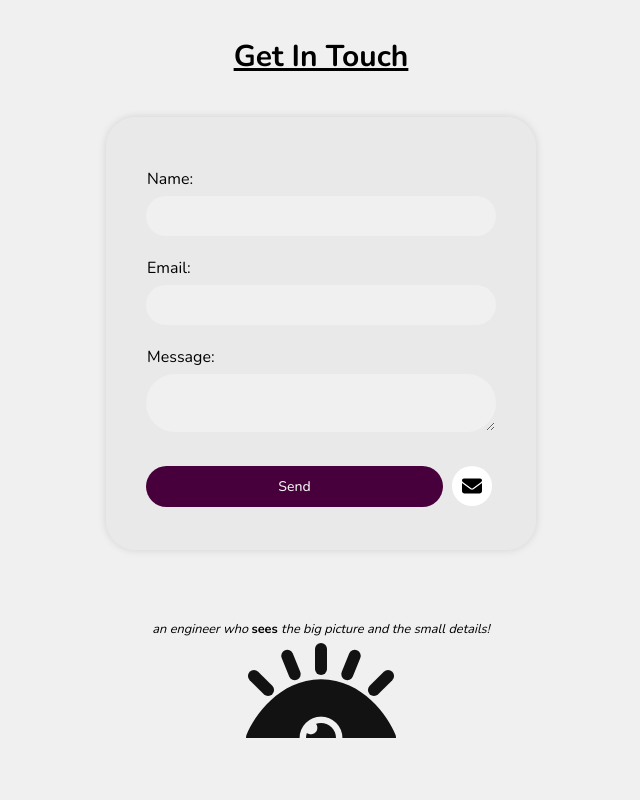
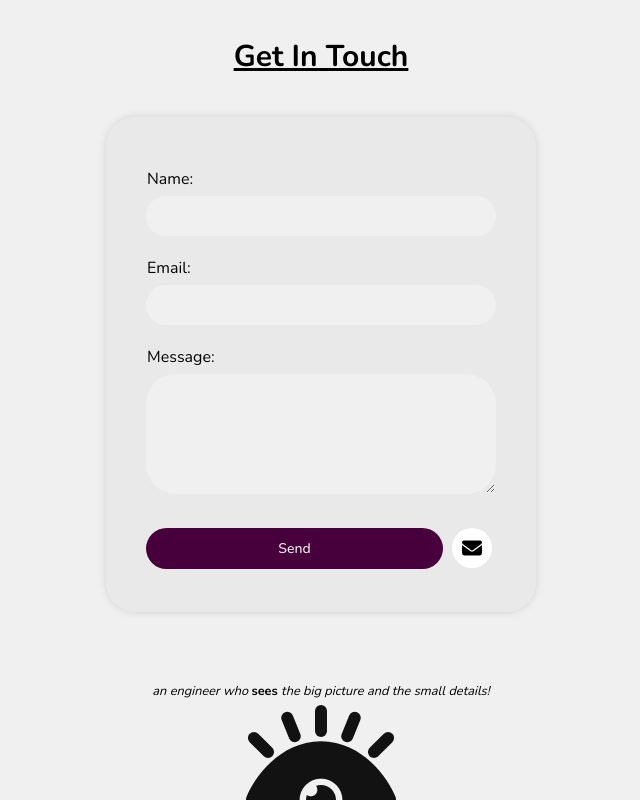
Before and after one commit to teujorge/portfolio, a Next.js app: page / in a window 1280 px wide. Shown: the part 8156-8956 px from the top of the page, without its empty margins (319-959 px from the left). Before the commit the page ends 8894 px from the top, so only its background shows below. Built offline with nearby package versions, Linux system fonts and the light colour scheme.

Commit message:
cleanup contact form

```diff
--- a/components/Contact.tsx
+++ b/components/Contact.tsx
@@ -66,7 +66,10 @@ export const Contact = () => {
             textarea {
               margin-top: 5px;
               margin-bottom: 10px;
-              padding: 10px;
+              padding-top: 10px;
+              padding-bottom: 10px;
+              padding-left: 14px;
+              padding-right: 14px;
 
               background-color: var(--background-color);
 
@@ -77,6 +80,12 @@ export const Contact = () => {
 
             textarea {
               resize: vertical;
+              overflow-y: overlay;
+              min-height: 120px;
+            }
+
+            textarea::-webkit-scrollbar {
+              width: 0px;
             }
           `}
           name="portfolio-contact-form"
```
